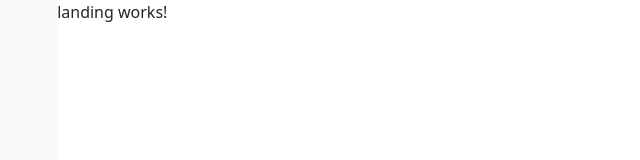
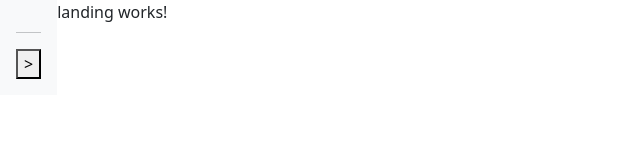
Before and after one commit to emmadempseyprofessional/professionalwebsite, an Angular app: page /landing in a window 1280 px wide. Shown: the top 160 px of the page, without its empty margins (0-640 px from the left). Built offline with nearby package versions, Linux system fonts and the light colour scheme.

Commit message:
interim changes app component

```diff
--- a/src/app/common/navigation-bar/navigation-bar.component.html
+++ b/src/app/common/navigation-bar/navigation-bar.component.html
@@ -25,7 +25,7 @@
                     </a>
                 </li>
                 <li>
-                    <a [routerLink]="RoutePath.VisualPortfolio" class="dropdown-item nav-link" aria-current="page">
+                    <a [routerLink]="RoutePath.WritingPortfolio" class="dropdown-item nav-link" aria-current="page">
                         Writing Portfolio
                     </a>
                 </li>
--- a/src/app/infrastructure/app.component.html
+++ b/src/app/infrastructure/app.component.html
@@ -1,9 +1,9 @@
-<div class="container-fluid">
-    <div class="row">
-        <nav class="col-auto min-vh-100">
-            <app-navigation-bar></app-navigation-bar>
+<div class="container-fluid full-height">
+    <div class="d-flex flex-row justify-content-start align-items-stretch">
+        <nav class="d-flex flex-column">
+            <app-navigation-bar class="flex-grow-1"></app-navigation-bar>
         </nav>
-        <div class="col">
+        <div class="flex-grow-1">
             <router-outlet />
         </div>
     </div>
--- a/src/app/infrastructure/app.component.scss
+++ b/src/app/infrastructure/app.component.scss
@@ -0,0 +1,5 @@
+.full-height {
+    // min-height: 100vh;
+    // min-height: -webkit-fill-available;
+    height: 100vh;
+}
```
